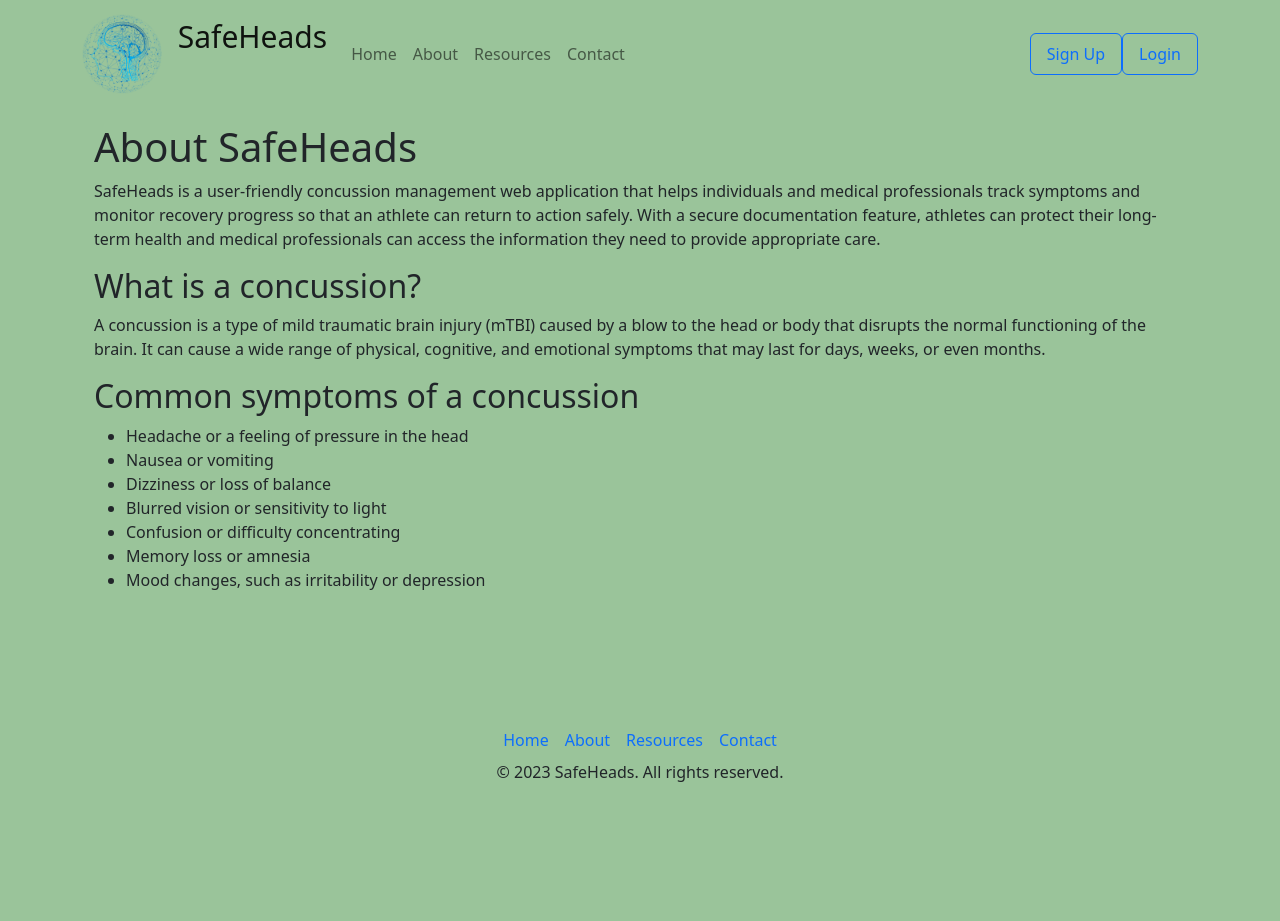
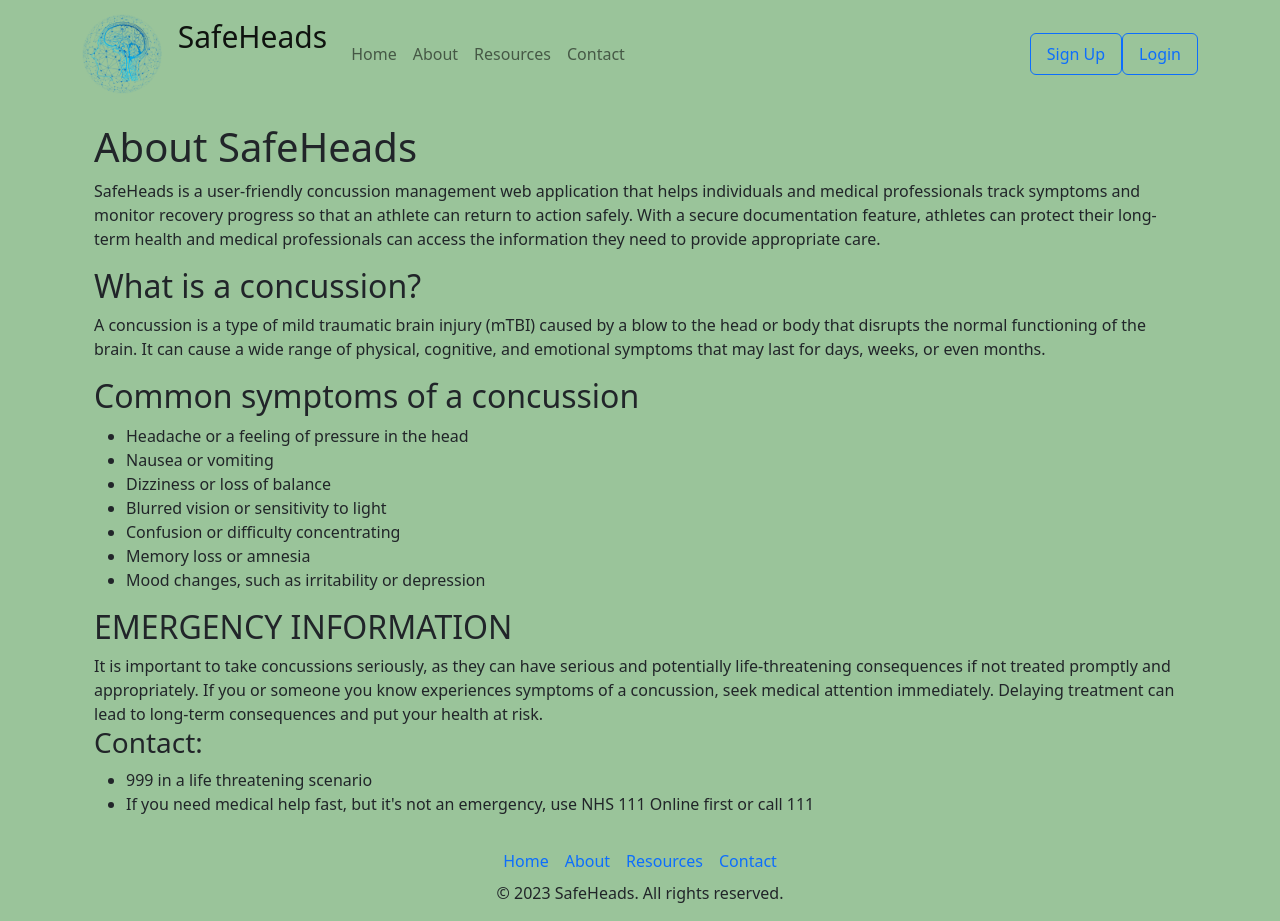
Before and after one commit to 2250864P/SafeHeadz, a Vue app: page /about in a window 1280 px wide. Before the commit the page ends 800 px from the top, so only its background shows below. Built offline with nearby package versions, Linux system fonts and the light colour scheme; no server answers.

Commit message:
Final commit

```diff
--- a/src/components/main/AboutPage.vue
+++ b/src/components/main/AboutPage.vue
@@ -24,6 +24,18 @@
             <li>Memory loss or amnesia</li>
             <li>Mood changes, such as irritability or depression</li>
         </ul>
+        <h2>EMERGENCY INFORMATION</h2>
+        <p>
+            It is important to take concussions seriously, as they can have serious and potentially life-threatening
+            consequences if not treated promptly and appropriately. If you or someone you know experiences symptoms of a
+            concussion, seek medical attention immediately. Delaying treatment can lead to long-term consequences and put
+            your health at risk.
+        <h3>Contact:</h3>
+        <ul>
+            <li>999 in a life threatening scenario</li>
+            <li>If you need medical help fast, but it's not an emergency, use NHS 111 Online first or call 111</li>
+        </ul>
+        </p>
     </div>
 </template>
 
--- a/src/components/signup/AccountTypeSelector.vue
+++ b/src/components/signup/AccountTypeSelector.vue
@@ -11,7 +11,6 @@
                         <select id="accountType" class="form-control" v-model="selectedAccountType">
                             <option value="" disabled>Select...</option>
                             <option value="athlete">Athlete</option>
-                            <option value="team-staff">Team Staff</option>
                             <option value="medical-staff">Medical Staff</option>
                         </select>
                     </div>
```
